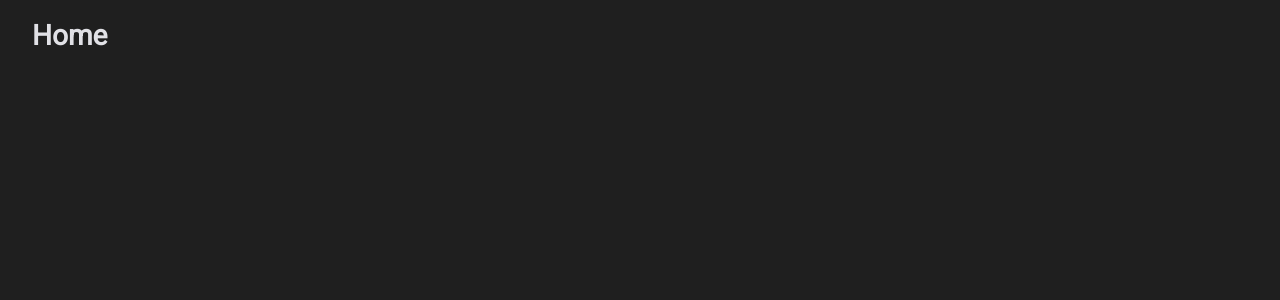
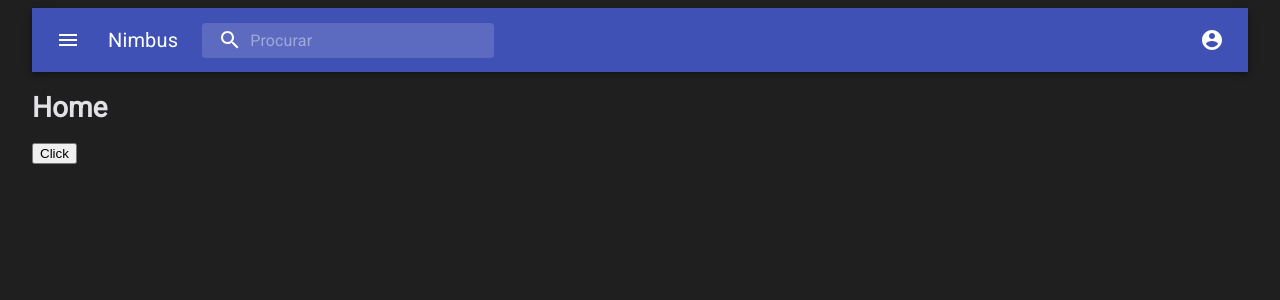
Before and after one commit to Zigotho/lista_repositorios, a React (Create React App) app: page / in a window 1280 px wide. Shown: the top 300 px of the page. Built offline with nearby package versions, Linux system fonts and the light colour scheme.

Commit message:
Criado a tela principal de exibição dos repositorios

```diff
--- a/src/Pages/Home/index.js
+++ b/src/Pages/Home/index.js
@@ -1,9 +1,34 @@
+import { Grid } from '@material-ui/core'
 import React from 'react'
+import Menubar from '../../components/MenuBar'
+import api from '../../service/api'
+import { CardRepositorios } from './Components/CardRepositorios'
 
 export function Home () {
+  const [repositorios, setRepositorios] = React.useState([])
+  function handleClick () {
+    console.log('clicked')
+    api.get('repositories?q=facebook&sort=stars&order=desc&per_page=50&page=2').then(res => {
+      console.log(res.data)
+      setRepositorios(res.data.items)
+    })
+  }
   return (
     <div>
-      <h1>Home</h1>
+      <Menubar />
+      <Grid container spacing={3}>
+        <Grid item xs={12} md={3}>
+          <h1>Home</h1>
+          <button onClick={handleClick}>Click</button>
+        </Grid>
+        <Grid item xs={12} md={9}>
+          <Grid container direction='column' spacing={3}>
+            <Grid item xs={12}>
+              <CardRepositorios repositorios={repositorios} />
+            </Grid>
+          </Grid>
+        </Grid>
+      </Grid>
     </div>
   )
 }
```
